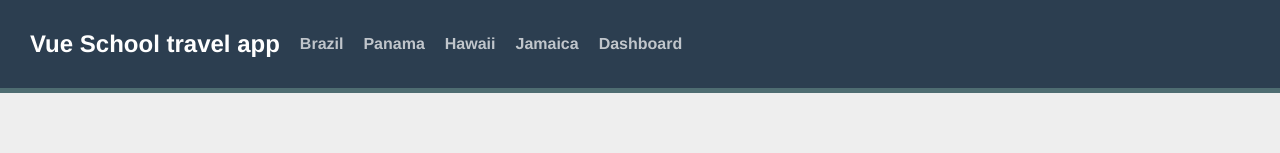
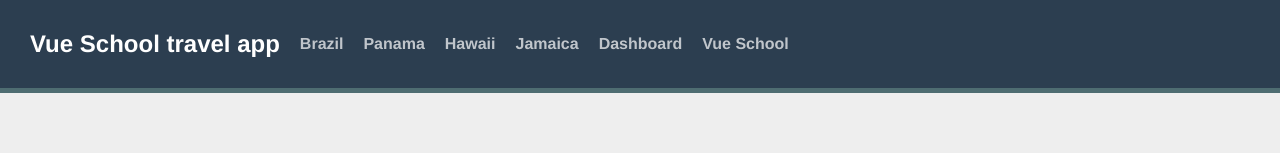
Before and after one commit to karoolina1234/RoutesVue, a Vue app: page / in a window 1280 px wide. Shown: the top 153 px of the page. Built offline with nearby package versions, Linux system fonts and the light colour scheme.

Commit message:
configuration external link and internal link

```diff
--- /dev/null
+++ b/src/components/AppLink.vue
@@ -0,0 +1,25 @@
+<template>
+  <a
+    v-if="isExternal"
+    target="_blank"
+    rel="noopener"
+    class="external-link"
+    :href="to"
+    ><slot
+  /></a>
+  <router-link v-else v-bind="$props" class="internal-link"><slot /></router-link>
+</template>
+
+<script>
+import { RouterLink } from "vue-router";
+export default {
+  props: {
+    ...RouterLink.props,
+  },
+  computed: {
+    isExternal() {
+      return typeof this.to === "string" && this.to.startsWith("http");
+    },
+  },
+};
+</script>
--- a/src/components/TheNavigation.vue
+++ b/src/components/TheNavigation.vue
@@ -1,7 +1,7 @@
 <template>
   <div id="nav">
-    <router-link id="logo" :to="'/'">Vue School travel app</router-link>
-    <router-link
+    <AppLink id="logo" :to="'/'">Vue School travel app</AppLink>
+    <AppLink
       v-for="destination in destinations"
       :key="destination.id"
       :to="{
@@ -10,15 +10,15 @@
       }"
     >
       {{ destination.name }}
-    </router-link>
+    </AppLink>
 
-    <router-link :to="{ name: 'protected' }">Dashboard</router-link>
+    <AppLink :to="{ name: 'protected' }">Dashboard</AppLink>
+    <AppLink to="https://vueschool.io">Vue School</AppLink>
   </div>
 </template>
 
 <script>
 import sourceData from "../data.json";
-
 export default {
   data() {
     return {
--- a/src/main.js
+++ b/src/main.js
@@ -2,5 +2,6 @@
 import { createApp } from "vue";
 import App from "./App.vue";
 import router from "./router";
+import AppLink from "@/components/AppLink.vue";
 
-createApp(App).use(router).mount("#app");
+createApp(App).component("AppLink", AppLink).use(router).mount("#app");
```
